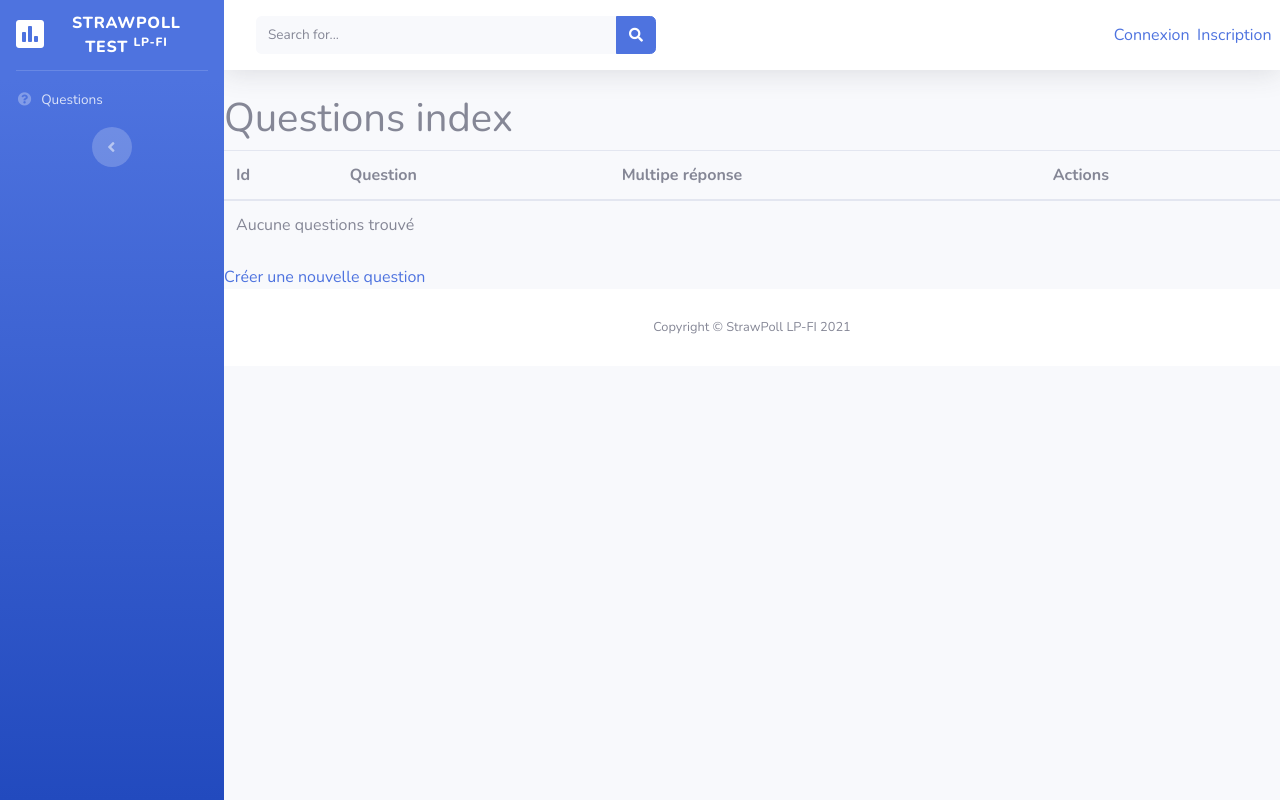
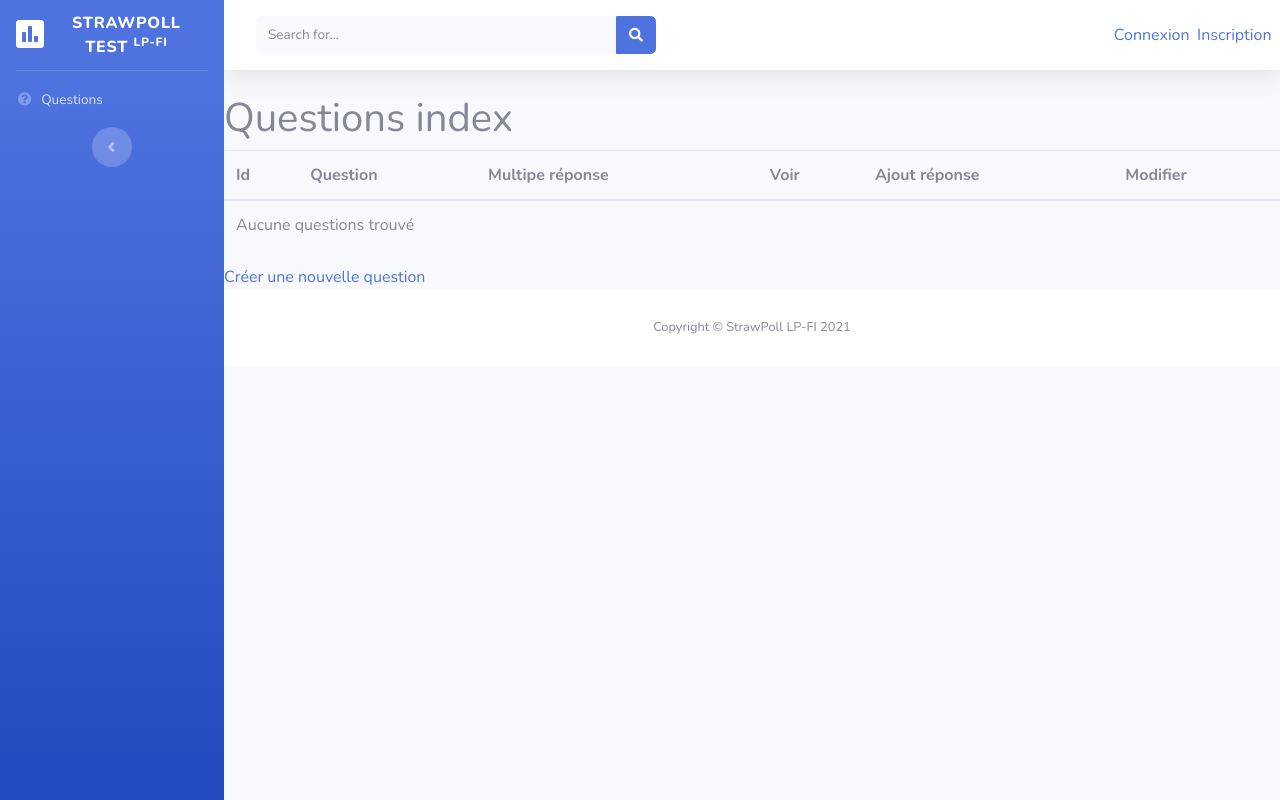
Before and after one commit to teffahiryan/lpdim-fi-symfony, a Symfony app: template templates/questions/index.html.twig in a window 1280 px wide. Run offline with Twig, Linux system fonts and the light colour scheme; the template is opened without the code that fills it, so the values that code supplies are empty; some libraries are stand-ins or nearby versions.

Commit message:
update question index

```diff
--- a/templates/questions/index.html.twig
+++ b/templates/questions/index.html.twig
@@ -11,7 +11,9 @@
                 <th>Id</th>
                 <th>Question</th>
                 <th>Multipe réponse</th>
-                <th>Actions</th>
+                <th>Voir</th>
+                <th> Ajout réponse </th>
+                <th> Modifier </th>
             </tr>
         </thead>
         <tbody>
@@ -22,7 +24,11 @@
                 <td>{{ question.isMultiple ? 'Oui' : 'Non' }}</td>
                 <td>
                     <a href="{{ path('questions_show', {'id': question.id}) }}">voir</a>
+                </td>
+                <td>
                     <a href="{{ path('reponses_index', {'id': question.id}) }}">personnalisation des réponses</a>
+                </td>
+                <td>
                     <a href="{{ path('questions_edit', {'id': question.id}) }}">éditer</a>
                 </td>
             </tr>
```
